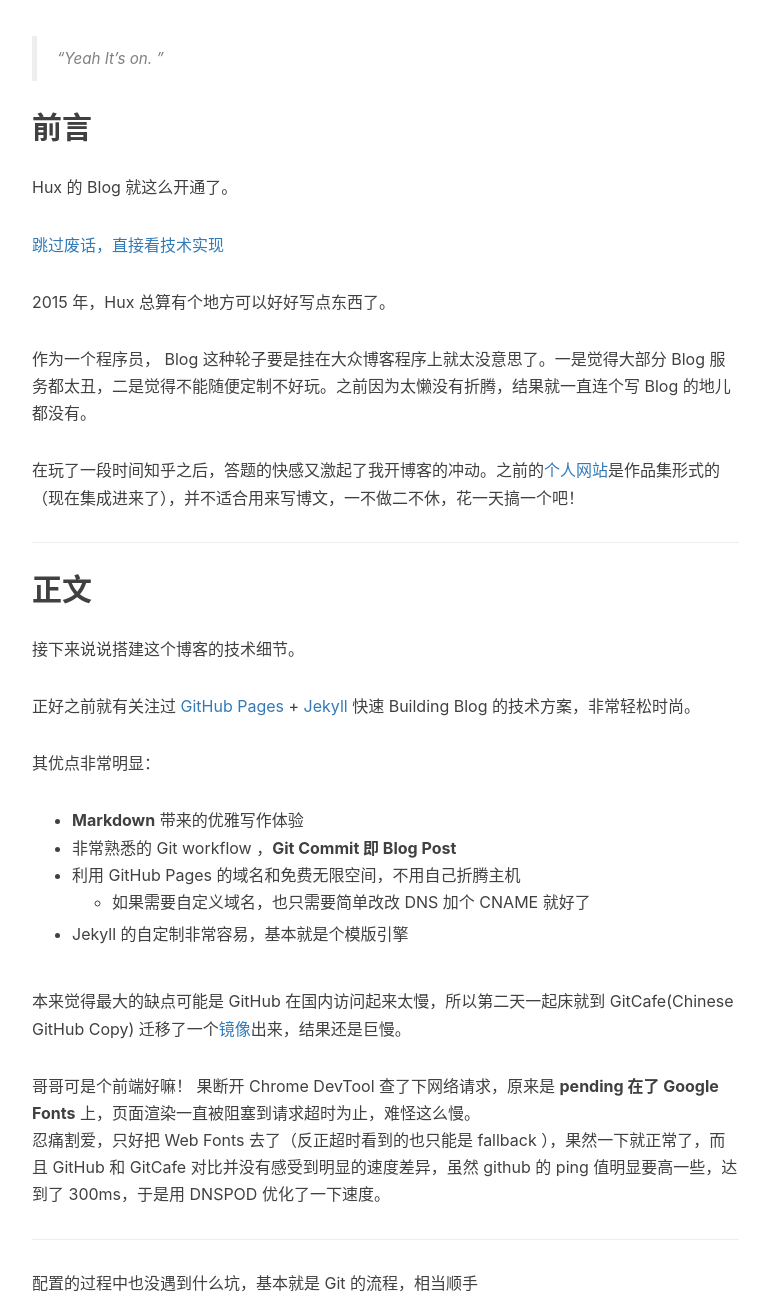
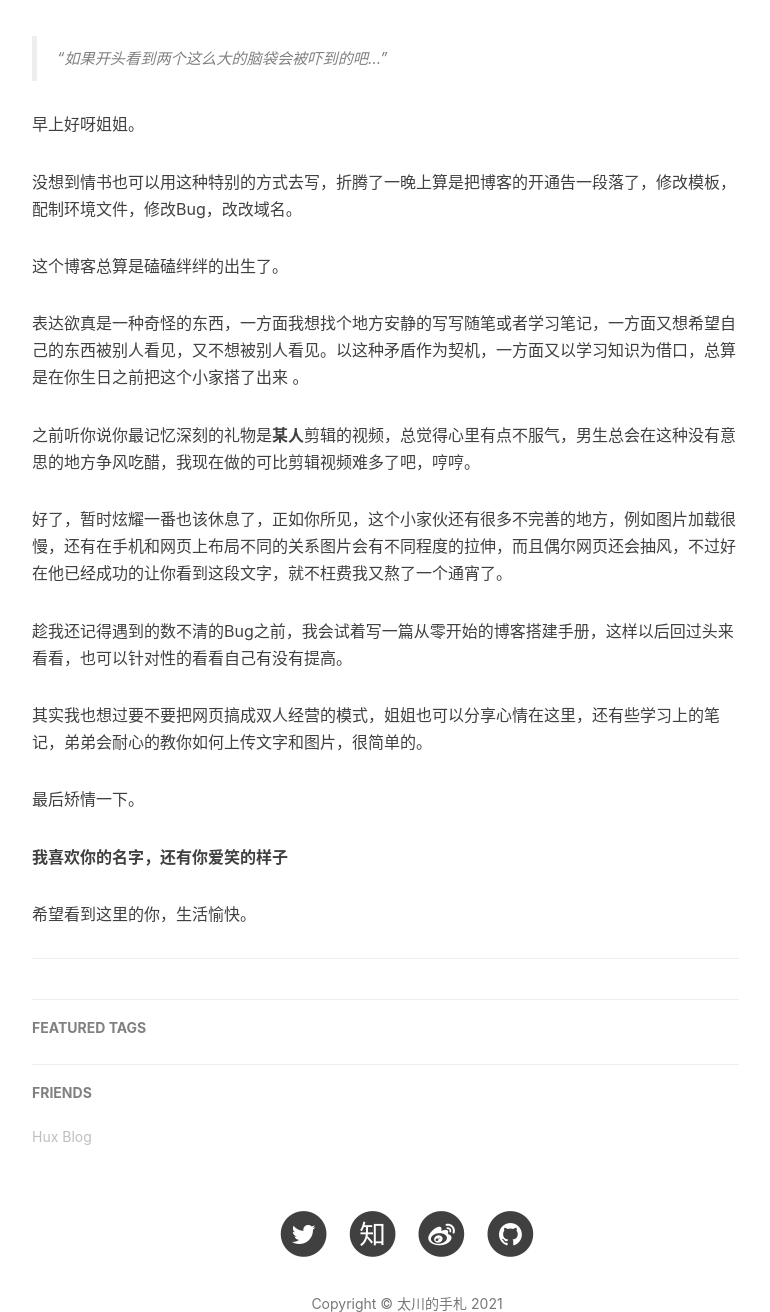
Before and after one commit to Taichuan3/huiyoo.github.io, a Jekyll site: the page built from _posts/2021-10-29-hello-huiyoo.markdown, in a window 1280 px wide and 1400 px high, scrolled down 439 px, cut to the strip 88-1400 px from the top of the window. Shown: the whole strip, without its empty margins (233-1003 px from the left). Built offline with Jekyll 4.4.1, drawn with Linux system fonts in a browser that asks for light colours; nearby versions of some CDN libraries; comment, search, counter and statistics services are not loaded; some of the changed text lies outside the part shown.

Commit message:
Hello world

```diff
--- a/_config.yml
+++ b/_config.yml
@@ -71,7 +71,7 @@
 # Sidebar settings
 sidebar: true                           # whether or not using Sidebar.
 sidebar-about-description: "我在未来等你。"
-sidebar-avatar: img/avatar.jpg      # use absolute URL, seeing it's used in both `/` and `/about/`
+sidebar-avatar: /img/avatar.jpg      # use absolute URL, seeing it's used in both `/` and `/about/`
 
 
 
--- a/_posts/2021-10-29-hello-huiyoo.markdown
+++ b/_posts/2021-10-29-hello-huiyoo.markdown
@@ -1,7 +1,7 @@
 ---
 layout:     post
-title:      "Welcome to My Blog"
-subtitle:   " \"Hello World, Hello Blog\""
+title:      "有了个可以放肆的地方"
+subtitle:   " \"Hello World\""
 date:       2021-10-28 12:00:00
 author:     "Hu"
 header-img: "img/post-bg-202110.jpg"
@@ -9,71 +9,44 @@
     - 生活
 ---
 
-> “Yeah It's on. ”
-
-
-## 前言
-
-Hux 的 Blog 就这么开通了。
-
-[跳过废话，直接看技术实现 ](#build)
+> “如果开头看到两个这么大的脑袋会被吓到的吧...”
 
 
 
-2015 年，Hux 总算有个地方可以好好写点东西了。
+早上好呀姐姐。
 
+没想到情书也可以用这种特别的方式去写，折腾了一晚上算是把博客的开通告一段落了，修改模板，配制环境文件，修改Bug，改改域名。
 
-作为一个程序员， Blog 这种轮子要是挂在大众博客程序上就太没意思了。一是觉得大部分 Blog 服务都太丑，二是觉得不能随便定制不好玩。之前因为太懒没有折腾，结果就一直连个写 Blog 的地儿都没有。
-
-在玩了一段时间知乎之后，答题的快感又激起了我开博客的冲动。之前的[个人网站](http://huangxuan.me/portfolio)是作品集形式的（现在集成进来了），并不适合用来写博文，一不做二不休，花一天搞一个吧！
-
-
-<p id = "build"></p>
----
-
-## 正文
-
-接下来说说搭建这个博客的技术细节。
-
-正好之前就有关注过 [GitHub Pages](https://pages.github.com/) + [Jekyll](http://jekyllrb.com/) 快速 Building Blog 的技术方案，非常轻松时尚。
-
-其优点非常明显：
-
-* **Markdown** 带来的优雅写作体验
-* 非常熟悉的 Git workflow ，**Git Commit 即 Blog Post**
-* 利用 GitHub Pages 的域名和免费无限空间，不用自己折腾主机
-	* 如果需要自定义域名，也只需要简单改改 DNS 加个 CNAME 就好了
-* Jekyll 的自定制非常容易，基本就是个模版引擎
-
-
-本来觉得最大的缺点可能是 GitHub 在国内访问起来太慢，所以第二天一起床就到 GitCafe(Chinese GitHub Copy) 迁移了一个[镜像](http://huxpro.gitcafe.io)出来，结果还是巨慢。
-
-哥哥可是个前端好嘛！ 果断开 Chrome DevTool 查了下网络请求，原来是 **pending 在了 Google Fonts** 上，页面渲染一直被阻塞到请求超时为止，难怪这么慢。
-忍痛割爱，只好把 Web Fonts 去了（反正超时看到的也只能是 fallback ），果然一下就正常了，而且 GitHub 和 GitCafe 对比并没有感受到明显的速度差异，虽然 github 的 ping 值明显要高一些，达到了 300ms，于是用 DNSPOD 优化了一下速度。
+这个博客总算是磕磕绊绊的出生了。
 
 
 
----
-
-配置的过程中也没遇到什么坑，基本就是 Git 的流程，相当顺手
-
-大的 Jekyll 主题上直接 fork 了 Clean Blog（这个主题也相当有名，就不多赘述了。唯一的缺点大概就是没有标签支持，于是我给它补上了。）
-
-本地调试环境需要 `gem install jekyll`，结果 rubygem 的源居然被墙了……后来手动改成了我大淘宝的镜像源才成功
-
-Theme 的 CSS 是基于 Bootstrap 定制的，看得不爽的地方直接在 Less 里改就好了（平时更习惯 SCSS 些），**不过其实我一直觉得 Bootstrap 在移动端的体验做得相当一般，比我在淘宝参与的团队 CSS 框架差多了……**所以为了体验，也补了不少 CSS 进去
-
-最后就进入了耗时反而最长的**做图、写字**阶段，也算是进入了**写博客**的正轨，因为是类似 Hack Day 的方式去搭这个站的，所以折腾折腾着大半夜就过去了。
-
-第二天考虑中文字体的渲染，fork 了 [Type is Beautiful](http://www.typeisbeautiful.com/) 的 `font` CSS，调整了字号，适配了 Win 的渣渲染，中英文混排效果好多了。
+表达欲真是一种奇怪的东西，一方面我想找个地方安静的写写随笔或者学习笔记，一方面又想希望自己的东西被别人看见，又不想被别人看见。以这种矛盾作为契机，一方面又以学习知识为借口，总算是在你生日之前把这个小家搭了出来 。
 
 
-## 后记
 
-回顾这个博客的诞生，纯粹是出于个人兴趣。在知乎相关问题上回答并获得一定的 star 后，我决定把这个博客主题当作一个小小的开源项目来维护。
+之前听你说你最记忆深刻的礼物是**某人**剪辑的视频，总觉得心里有点不服气，男生总会在这种没有意思的地方争风吃醋，我现在做的可比剪辑视频难多了吧，哼哼。
 
-在经历 v1.0 - v1.5 的蜕变后，这个博客主题愈发完整，不但增加了诸多 UI 层的优化（opinionated）；在代码层面，更加丰富的配置项也使得这个主题拥有了更好的灵活性与可拓展性。而作为一个开源项目，我也积极的为其完善文档与解决 issue。
 
-如果你恰好逛到了这里，希望你也能喜欢这个博客主题。
 
-—— Hux 后记于 2015.10
+好了，暂时炫耀一番也该休息了，正如你所见，这个小家伙还有很多不完善的地方，例如图片加载很慢，还有在手机和网页上布局不同的关系图片会有不同程度的拉伸，而且偶尔网页还会抽风，不过好在他已经成功的让你看到这段文字，就不枉费我又熬了一个通宵了。
+
+
+
+趁我还记得遇到的数不清的Bug之前，我会试着写一篇从零开始的博客搭建手册，这样以后回过头来看看，也可以针对性的看看自己有没有提高。
+
+
+
+其实我也想过要不要把网页搞成双人经营的模式，姐姐也可以分享心情在这里，还有些学习上的笔记，弟弟会耐心的教你如何上传文字和图片，很简单的。
+
+
+
+最后矫情一下。
+
+
+
+**我喜欢你的名字，还有你爱笑的样子**
+
+
+
+希望看到这里的你，生活愉快。
```
Also changed, not shown: 6 other files.
